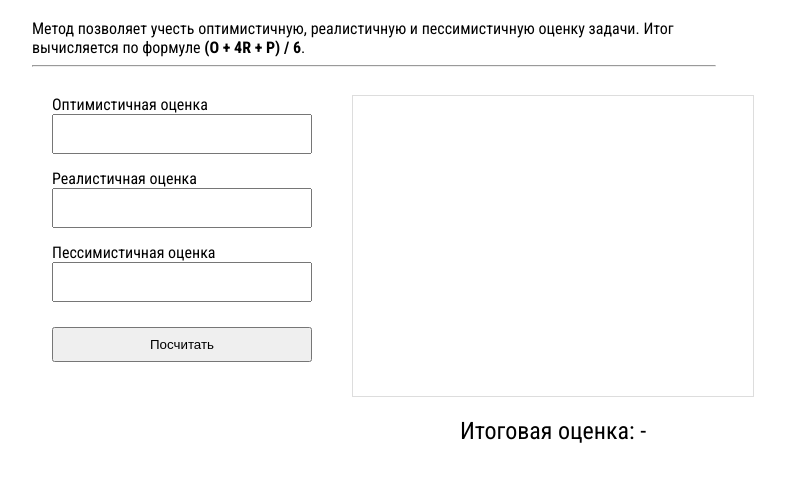
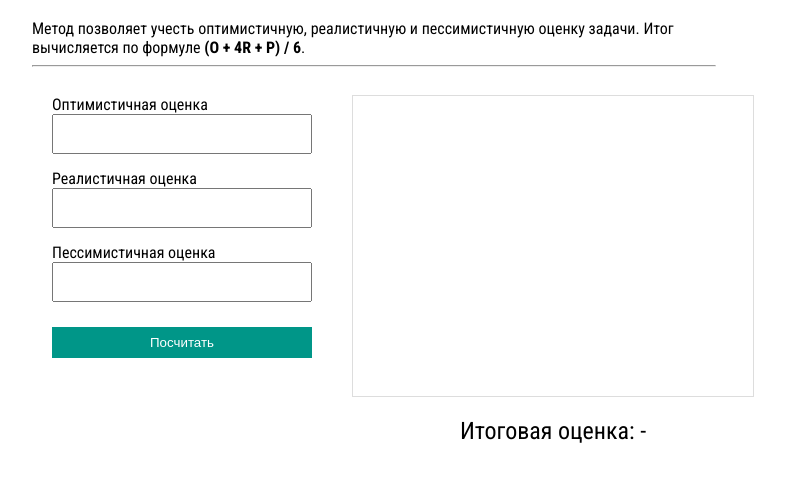
Before and after one commit to Thisman/thisman.github.io, a plain HTML site: page triangular-estimation.html in a window 1280 px wide. Shown: the part 75-556 px from the top of the page, without its empty margins (266-1051 px from the left). Drawn offline with Linux system fonts and the light colour scheme.

Commit message:
Improve calc button styling

```diff
--- a/triangular-estimation.css
+++ b/triangular-estimation.css
@@ -35,6 +35,15 @@ body {
 button {
     margin-top: 10px;
     padding: 8px 12px;
+    background-color: #009688;
+    color: #fff;
+    border: none;
+    cursor: pointer;
+    transition: background-color .3s ease;
+}
+
+button:active {
+    background-color: #00796b;
 }
 .graph {
     display: flex;
```
